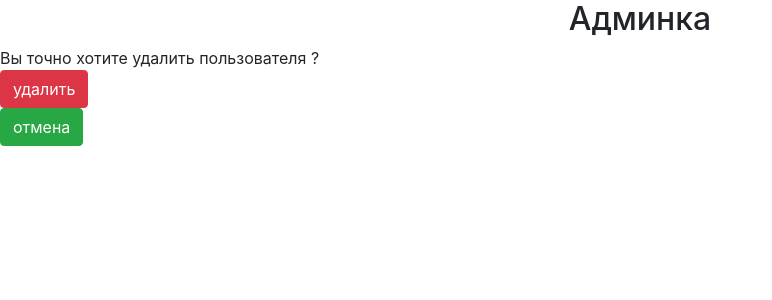
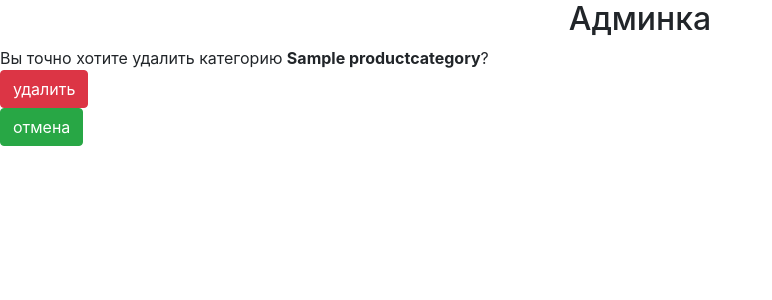
Before and after one commit to broocklyn/geekshop, a Django app: page /myadmin/productcategory/delete/1/ in a window 1280 px wide. Shown: the top 300 px of the page, without its empty margins (0-772 px from the left). Run offline with Django 3.2, Linux system fonts and the light colour scheme; a user stored in the database is signed in; tables that the repository leaves empty hold one stand-in row (values such as "Sample post"); some libraries are stand-ins or nearby versions.

Commit message:
edited productcategory_delete html

```diff
--- a/adminapp/templates/adminapp/productcategory_delete.html
+++ b/adminapp/templates/adminapp/productcategory_delete.html
@@ -6,18 +6,12 @@
 
 {% block container %}
     <div class="user_delete">
-        Вы точно хотите удалить пользователя <b>{{ object.username }}
-        {% if object.first_name %}
-            ({{ object.first_name|title }}
-            {% if object.last_name %}
-                {{ object.last_name|title }}
-            {% endif %})
-        {% endif %}</b>?
+        Вы точно хотите удалить категорию <b>{{ object.name }}</b>?
         <form method="post">
             {% csrf_token %}
             <input class="btn btn-danger" type="submit" value="удалить">
         </form>
-        <a href="{% url 'myadmin:index' %}" class="btn btn-success">
+        <a href="{% url 'myadmin:productcategory_list' %}" class="btn btn-success">
             отмена
         </a>
     </div>
```
